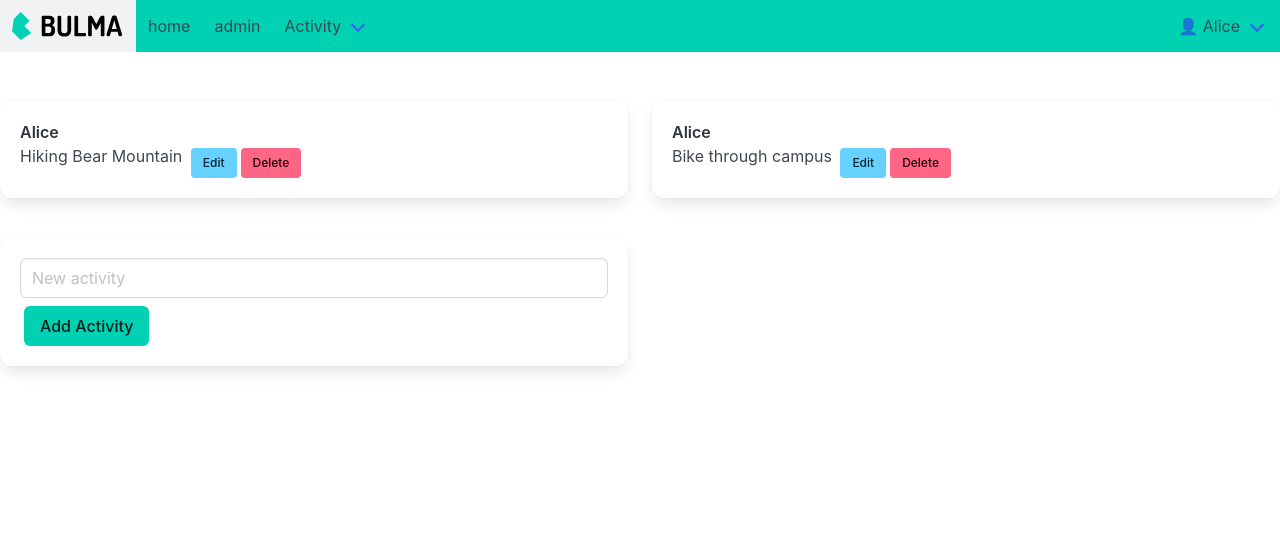
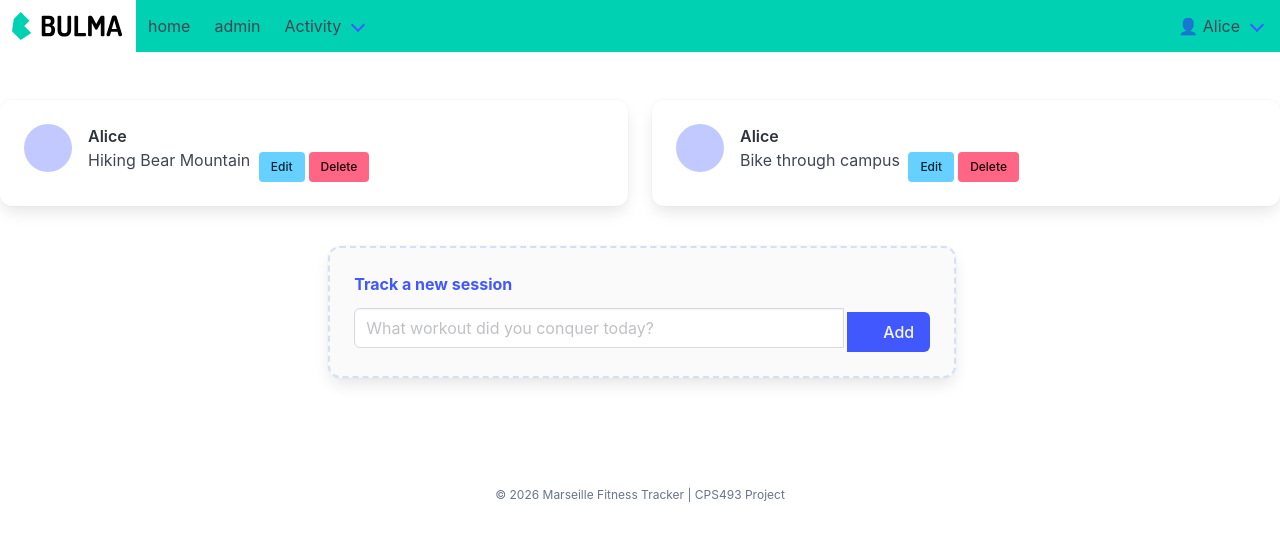
Before and after one commit to Nai30/CPS493-, a Vue app: page /personal in a window 1280 px wide. Shown: the top 540 px of the page. Built offline with nearby package versions, Linux system fonts and the light colour scheme.

Commit message:
Added new UI components

```diff
--- a/src/App.vue
+++ b/src/App.vue
@@ -10,6 +10,11 @@ import NavBar from '@/components/NavBar.vue'
   <NavBar />
 
 <router-view />
+<footer class="footer has-background-white mt-6">
+      <div class="content has-text-centered">
+        <p class="is-size-7 has-text-grey">© 2026 Marseille Fitness Tracker | CPS493 Project</p>
+      </div>
+    </footer>
 </template>
 
 <style lang="scss" scoped>
--- a/src/views/ActivityTracker.vue
+++ b/src/views/ActivityTracker.vue
@@ -49,10 +49,19 @@ function cancelEdit() {
 </script>
 
 <template>
-  <div class="columns is-multiline pt-6">
+  <div class="columns is-multiline is-centered pt-6">
     <div class="column is-half" v-for="activity in activities" :key="activity.id">
-      <div class="box">
+      <div class="box p-5 shadow-sm">
         <article class="media">
+
+          <div class="media-left">
+            <figure class="image is-48x48 has-background-link-light is-rounded is-flex is-justify-content-center is-align-items-center" style="border-radius: 50%;">
+              <span class="icon has-text-link">
+                <i class="fas fa-running fa-lg"></i>
+              </span>
+            </figure>
+          </div>
+
           <div class="media-content">
             <div class="content">
               <p>
@@ -69,22 +78,44 @@ function cancelEdit() {
                   <button class="button is-small is-danger" @click="deleteActivity(activity.id)">Delete</button>
                 </span>
               </p>
+
+              <div v-if="editingId === activity.id" class="field has-addons mt-2">
+                <div class="control is-expanded">
+                  <input v-model="editText" class="input is-small" />
+                </div>
+                <div class="control">
+                  <button class="button is-small is-success" @click="saveEdit(activity.id)">Save</button>
+                </div>
+                <div class="control">
+                  <button class="button is-small is-light" @click="cancelEdit">Cancel</button>
+                </div>
+              </div>
+
+
             </div>
           </div>
         </article>
       </div>
     </div>
-
-    <!-- Add new activity box -->
-    <div class="column is-half">
-      <div class="box">
-        <input
-          v-model="newActivity"
-          class="input"
-          placeholder="New activity"
-          @keyup.enter="addActivity"
-        />
-        <button class="button is-primary mt-2" @click="addActivity">Add Activity</button>
+ <div class="column is-half is-offset-one-third">
+      <div class="box p-5 style-input-box" style="border: 2px dashed #3273dc30; background-color: #fafafa;">
+        <p class="heading has-text-link has-text-weight-bold mb-3 is-size-6">Track a new session</p>
+        <div class="field has-addons">
+          <div class="control is-expanded">
+            <input
+              v-model="newActivity"
+              class="input"
+              placeholder="What workout did you conquer today?"
+              @keyup.enter="addActivity"
+            />
+          </div>
+          <div class="control">
+            <button class="button is-link" @click="addActivity">
+              <span class="icon is-small"><i class="fas fa-plus"></i></span>
+              <span>Add</span>
+            </button>
+          </div>
+        </div>
       </div>
     </div>
   </div>
@@ -98,4 +129,7 @@ button {
   margin-left: 0.25rem;
   margin-top: 0.25rem;
 }
+.style-input-box {
+  margin: 0 auto;
+}
 </style>
--- a/src/views/HomePage.vue
+++ b/src/views/HomePage.vue
@@ -5,9 +5,18 @@ import { currentUser } from '@/store/userStore';
 </script>
 
 <template>
-    <div class="columns">
-        <div class="column">  </div>
-        <div class="column card is-one-third mt-6 ">
+    <div class="columns is-centered is-multiline mt-6">
+    <div class="column is-two-thirds pb-4">
+      <div class="notification is-link">
+  <button class="delete"></button>
+<strong>Welcome to FitPulse!</strong>
+<br> Your ultimate hub for tracking workouts, smashing goals, and staying inspired. <br> Best of all, fitness is better together—don't forget to check out the community feed to see what your friends are crushing today.
+<br>
+<strong> Let's make every movement count!</strong>
+</div>
+</div>
+<div class="column is-full p-0"></div>
+<div class="column card is-light is-medium-width mx-3 mb-6 ">
   <div class="card-content">
     <div class="media">
       <div class="media-left">
@@ -32,6 +41,15 @@ import { currentUser } from '@/store/userStore';
     </div>
   </div>
 </div>
+
+<div class="column box is-light mx-3 mb-6">
+ <div class="box has-background-white-bis shadow-sm">
+  <h3 class="title is-4 has-text-grey-dark mb-4">
+  <span class="icon mr-2"><i class="fas fa-chart-line has-text-link"></i></span> Weekly Progress </h3>
+   <div class="mb-4"> <div class="is-flex is-justify-content-between mb-1">
+   <span class="has-text-weight-semibold">Weekly Steps Goal</span> <span class="has-text-grey">75% Complete</span></div> <progress class="progress is-link" value="75" max="100">75%</progress> </div>  <div class="mb-4"> <div class="is-flex is-justify-content-between mb-1"> <span class="has-text-weight-semibold">Active Minutes</span> <span class="has-text-grey">120 / 150 min</span> </div> <progress class="progress is-success" value="80" max="100">80%</progress> </div> <div class="mt-5 pt-2 border-top"> <p class="has-text-weight-semibold mb-2"> Quick Water Tracker</p> <div class="buttons are-small"> <button class="button is-link is-light">+ 250ml</button> <button class="button is-link is-light">+ 500ml</button> <span class="tag is-info is-light ml-auto">1.5L Tracked today</span> </div> </div> </div> </div>
+<div class="column is-full p-0"></div>
+
 <div class="column">  </div>
 
     </div>
```
